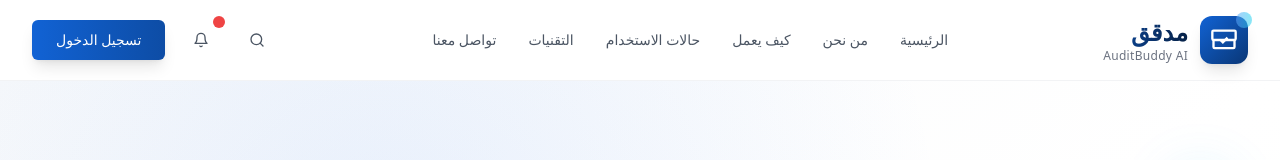
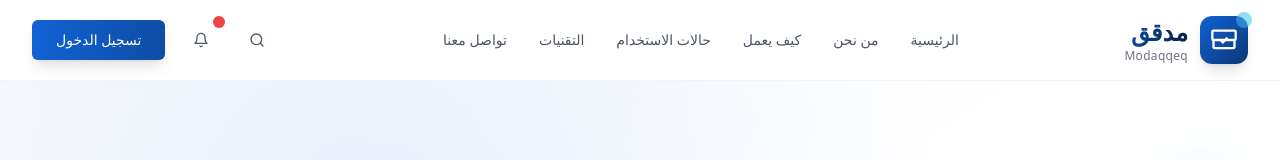
Before and after one commit to Ibrahim-Hurubi/modaqqeq-site, a Next.js app: page / in a window 1280 px wide. Shown: the top 160 px of the page. Built offline with nearby package versions, Linux system fonts and the light colour scheme.

Commit message:
تغيير الاسم من AuditBuddy AI إلى Modaqqeq

```diff
--- a/components/footer.tsx
+++ b/components/footer.tsx
@@ -9,7 +9,7 @@ export function Footer() {
           <div className="md:col-span-2">
             <Link href="/" className="flex items-center gap-2 mb-4">
               <span className="text-2xl font-bold">مدقق</span>
-              <span className="text-sm text-gray-300">AuditBuddy AI</span>
+              <span className="text-sm text-gray-300">Modaqqeq</span>
             </Link>
             <p className="text-gray-300 mb-6 max-w-md">
               منصة ذكاء اصطناعي متطورة تدعم المدققين الماليين في تحليل التقارير واكتشاف المخاطر المحتملة بكفاءة وسرعة
@@ -179,7 +179,7 @@ export function Footer() {
 
         <div className="mt-12 pt-8 border-t border-navy-700 text-center">
           <p className="text-gray-300 text-sm">
-            © {new Date().getFullYear()} مدقق | AuditBuddy AI. جميع الحقوق محفوظة.
+            © {new Date().getFullYear()} مدقق | Modaqqeq. جميع الحقوق محفوظة.
           </p>
         </div>
       </div>
--- a/components/header.tsx
+++ b/components/header.tsx
@@ -44,7 +44,7 @@ export function Header() {
               <span className="text-2xl font-bold bg-gradient-to-r from-navy-700 to-navy-900 bg-clip-text text-transparent">
                 مدقق
               </span>
-              <span className="text-xs text-gray-500 font-medium tracking-wide">AuditBuddy AI</span>
+              <span className="text-xs text-gray-500 font-medium tracking-wide">Modaqqeq</span>
             </div>
           </Link>
         </div>
```
